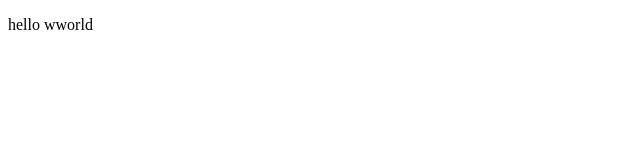
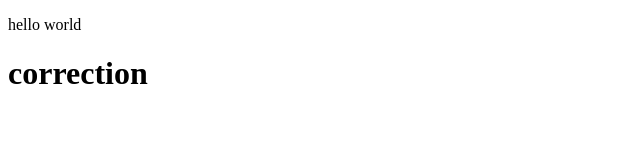
Before and after one commit to raghavgoelrke/learning-git, a plain HTML site: page index.html in a window 1280 px wide. Shown: the whole page, without its empty margins (0-640 px from the left). Drawn offline with Linux system fonts and the light colour scheme.

Commit message:
corrections

```diff
--- a/index.html
+++ b/index.html
@@ -6,6 +6,10 @@
     <title>Document</title>
 </head>
 <body>
-    <p>hello wworld</p>
+    <p>hello world</p>
+<h1>correction
+
+</h1>
+
 </body>
 </html>
```
